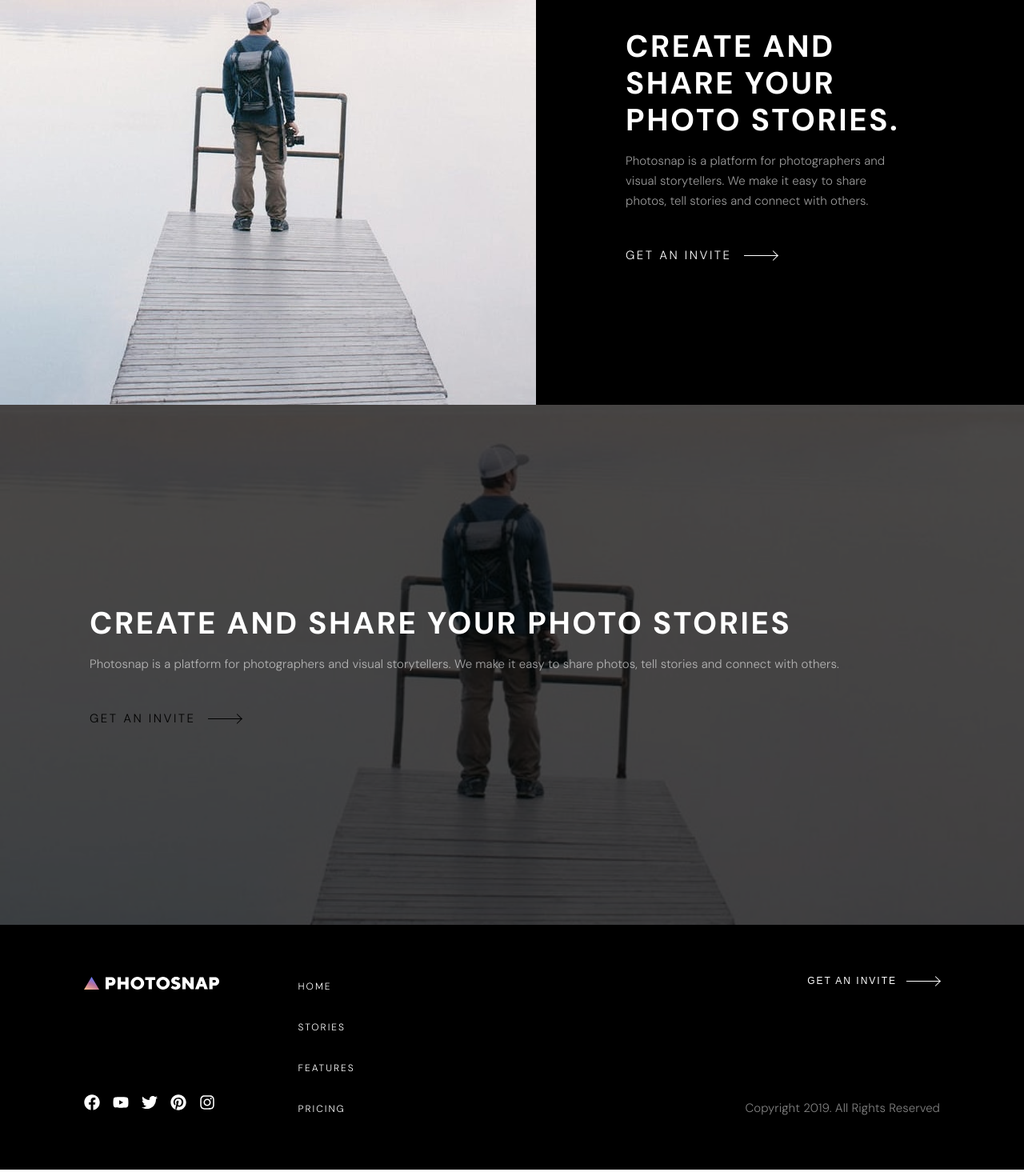
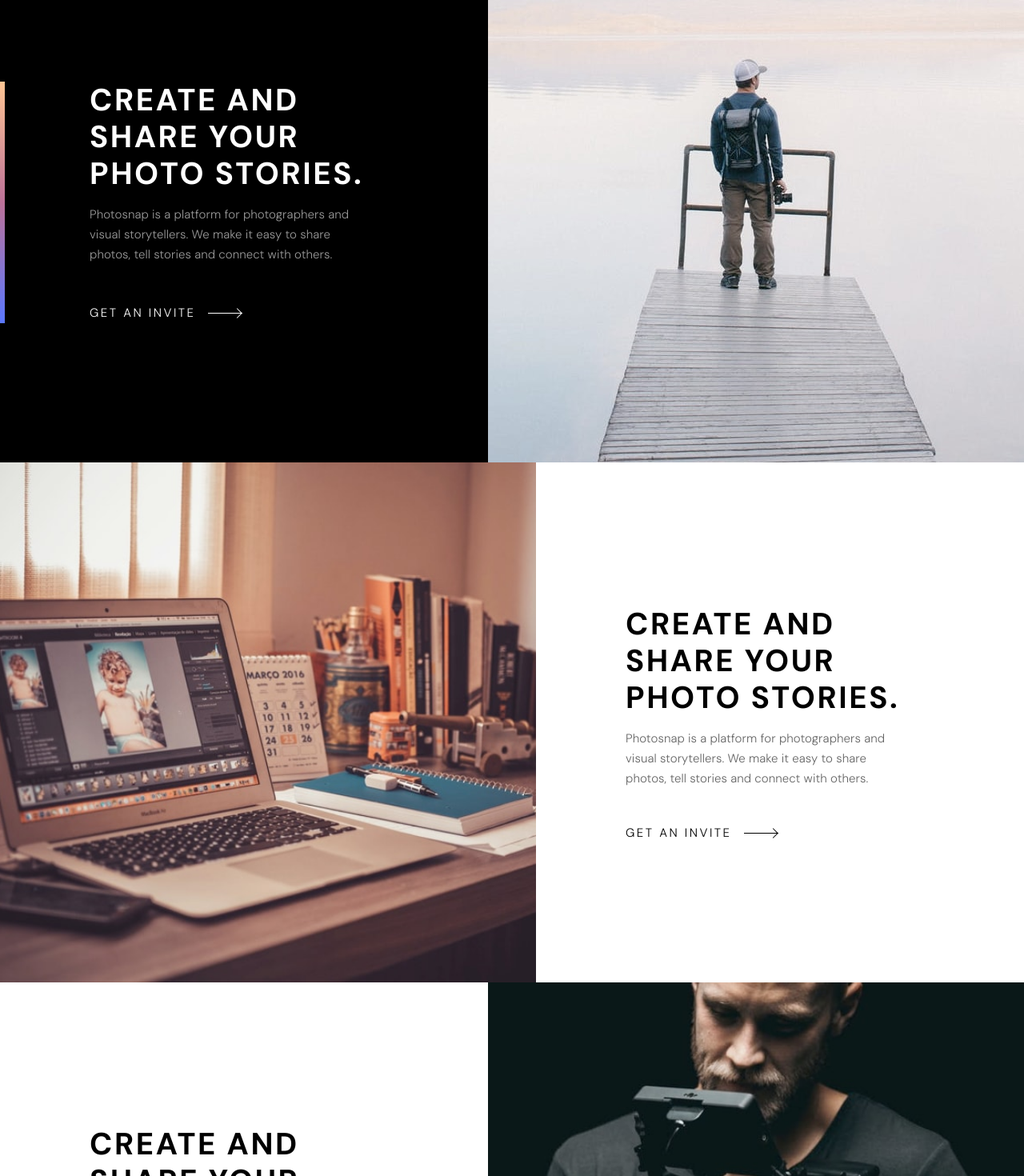
Before and after one commit to satrop/demo-photosnap, a Next.js app: page / in a window 1280 px wide. Shown: the part 144-1614 px from the top of the page at 80% size. Built offline with nearby package versions, Linux system fonts and the light colour scheme.

Commit message:
Refactor Hero component: enhance layout with side-by-side variant, add standout feature, and streamline content rendering

```diff
--- a/src/app/global-scss/_colors.scss
+++ b/src/app/global-scss/_colors.scss
@@ -1,16 +1,4 @@
 :root {
   --gray: #dfdfdf;
-  --gradient-deg: 90deg;
-  --gradient: linear-gradient(var(--gradient-deg), #ffc593 0%, #bc7198 50%, #5a77ff 100%);
+  --gradient: #ffc593 0%, #bc7198 50%, #5a77ff 100%;
 }
-
-// Example usage of gradient
-// .horizontal-gradient {
-//   --gradient-deg: 90deg;
-//   background: var(--gradient);
-// }
-
-// .vertical-gradient {
-//   --gradient-deg: 180deg;
-//   background: var(--gradient);
-// }
--- a/src/app/global-scss/_layout.scss
+++ b/src/app/global-scss/_layout.scss
@@ -10,10 +10,6 @@
   --full-width: 1440px;
 
   --height: 72px;
-}
-
-body {
-  padding-top: var(--height);
 }
 
 // Grid Layout System
--- a/src/app/global-scss/_typography.scss
+++ b/src/app/global-scss/_typography.scss
@@ -46,6 +46,7 @@ h4,
 }
 
 body {
+  padding-top: var(--height);
   font-size: var(--md);
   font-weight: var(--regular);
   line-height: var(--lh-md);
--- a/src/app/page.tsx
+++ b/src/app/page.tsx
@@ -12,8 +12,30 @@ export default function Home() {
         buttonText="Get an invite"
         buttonHref="/pricing"
         backgroundColor="black"
+        imagePosition="right"
+        standout={true}
       />
       <Hero
+        variant="side-by-side"
+        image="/home/desktop/beautiful-stories.jpg"
+        imageAlt="Create and share your photo stories."
+        title="Create and share your photo stories."
+        excerpt="Photosnap is a platform for photographers and visual storytellers. We make it easy to share photos, tell stories and connect with others."
+        buttonText="Get an invite"
+        buttonHref="/pricing"
+        backgroundColor="white"
+      />
+      <Hero
+        variant="side-by-side"
+        image="/home/desktop/designed-for-everyone.jpg"
+        imageAlt="Create and share your photo stories."
+        title="Create and share your photo stories."
+        excerpt="Photosnap is a platform for photographers and visual storytellers. We make it easy to share photos, tell stories and connect with others."
+        buttonText="Get an invite"
+        buttonHref="/pricing"
+        backgroundColor="white"
+      />
+      {/* <Hero
         variant="overlay"
         image="/home/desktop/create-and-share.jpg"
         imageAlt="Create and share your photo stories"
@@ -21,7 +43,7 @@ export default function Home() {
         excerpt="Photosnap is a platform for photographers and visual storytellers. We make it easy to share photos, tell stories and connect with others."
         buttonText="Get an invite"
         buttonHref="/pricing"
-      />
+      /> */}
     </>
   );
 }
--- a/src/components/hero/Hero.scss
+++ b/src/components/hero/Hero.scss
@@ -14,10 +14,10 @@
     grid-template-rows: 1fr;
 
     &.side-by-side {
-      grid-template-columns: 1fr minmax(0, 495px);
+      grid-template-columns: minmax(0, 495px) 1fr;
 
       &:nth-child(2n) {
-        grid-template-columns: minmax(0, 495px) 1fr;
+        grid-template-columns: 1fr minmax(0, 495px);
 
         .imageContainer {
           order: 2;
@@ -27,15 +27,55 @@
           order: 1;
         }
       }
+
+      &.image-left {
+        .imageContainer {
+          order: 1;
+        }
+
+        .content {
+          order: 2;
+        }
+
+        &:nth-child(2n) {
+          .imageContainer {
+            order: 2;
+          }
+
+          .content {
+            order: 1;
+          }
+        }
+      }
+
+      &.image-right {
+        .imageContainer {
+          order: 2;
+        }
+
+        .content {
+          order: 1;
+        }
+
+        &:nth-child(2n) {
+          .imageContainer {
+            order: 1;
+          }
+
+          .content {
+            order: 2;
+          }
+        }
+      }
     }
   }
 
   @media (min-width: bp.$bp-lg) {
     &.side-by-side {
-      grid-template-columns: 1fr minmax(0, 610px);
+      grid-template-columns: minmax(0, 610px) 1fr;
 
       &:nth-child(2n) {
-        grid-template-columns: minmax(0, 610px) 1fr;
+        grid-template-columns: 1fr minmax(0, 610px);
       }
     }
   }
@@ -45,7 +85,31 @@
   display: flex;
   flex-direction: column;
   justify-content: center;
+  position: relative;
   padding: clamp(4.5rem, 10vw, 10rem) clamp(2rem, 9vw, 7rem);
+
+  .standout-content {
+    position: relative;
+
+    &::before {
+      --direction: 90deg;
+      content: "";
+      position: absolute;
+      top: calc(-1 * (clamp(4.5rem, 10vw, 10rem)));
+      left: 0;
+      width: 128px;
+      height: 6px;
+      background: linear-gradient(var(--direction), var(--gradient));
+
+      @media (min-width: bp.$bp-md) {
+        --direction: 180deg;
+        top: 0;
+        left: calc(-1 * (clamp(2rem, 9vw, 7rem)));
+        width: 6px;
+        height: 100%;
+      }
+    }
+  }
 }
 
 .button--secondary {
--- a/src/components/hero/Hero.tsx
+++ b/src/components/hero/Hero.tsx
@@ -16,9 +16,31 @@ interface HeroProps {
   variant: "overlay" | "side-by-side";
   imagePosition?: "left" | "right";
   backgroundColor?: "black" | "white";
+  standout?: boolean;
 }
 
-export default function Hero({ image, imageAlt, title, excerpt, eyebrow, date, author, buttonText, buttonHref, variant, imagePosition = "left", backgroundColor = "white" }: HeroProps) {
+export default function Hero({ image, imageAlt, title, excerpt, eyebrow, date, author, buttonText, buttonHref, variant, imagePosition = "right", backgroundColor = "white", standout = false }: HeroProps) {
+  const content = (
+    <>
+      {eyebrow && <p className="eyebrow">{eyebrow}</p>}
+      <h1 className="title">{title}</h1>
+      {(date || author) && (
+        <p className="meta">
+          {date && <span className="date">{date}</span>}
+          {author && <span className="author">by {author}</span>}
+        </p>
+      )}
+      <p className="excerpt">{excerpt}</p>
+      <Button
+        href={buttonHref}
+        variant="secondary"
+        aria-label={buttonText}
+      >
+        {buttonText}
+      </Button>
+    </>
+  );
+
   return (
     <section className={classNames("hero", variant, `image-${imagePosition}`, "full-width", backgroundColor === "black" ? "background--black" : "background--white")}>
       <div className="imageContainer">
@@ -32,24 +54,7 @@ export default function Hero({ image, imageAlt, title, excerpt, eyebrow, date, a
           quality={90}
         />
       </div>
-      <div className="content">
-        {eyebrow && <p className="eyebrow">{eyebrow}</p>}
-        <h1 className="title">{title}</h1>
-        {(date || author) && (
-          <p className="meta">
-            {date && <span className="date">{date}</span>}
-            {author && <span className="author">by {author}</span>}
-          </p>
-        )}
-        <p className="excerpt">{excerpt}</p>
-        <Button
-          href={buttonHref}
-          variant="secondary"
-          aria-label={buttonText}
-        >
-          {buttonText}
-        </Button>
-      </div>
+      <div className="content">{standout ? <span className="standout-content">{content}</span> : content}</div>
     </section>
   );
 }
```
